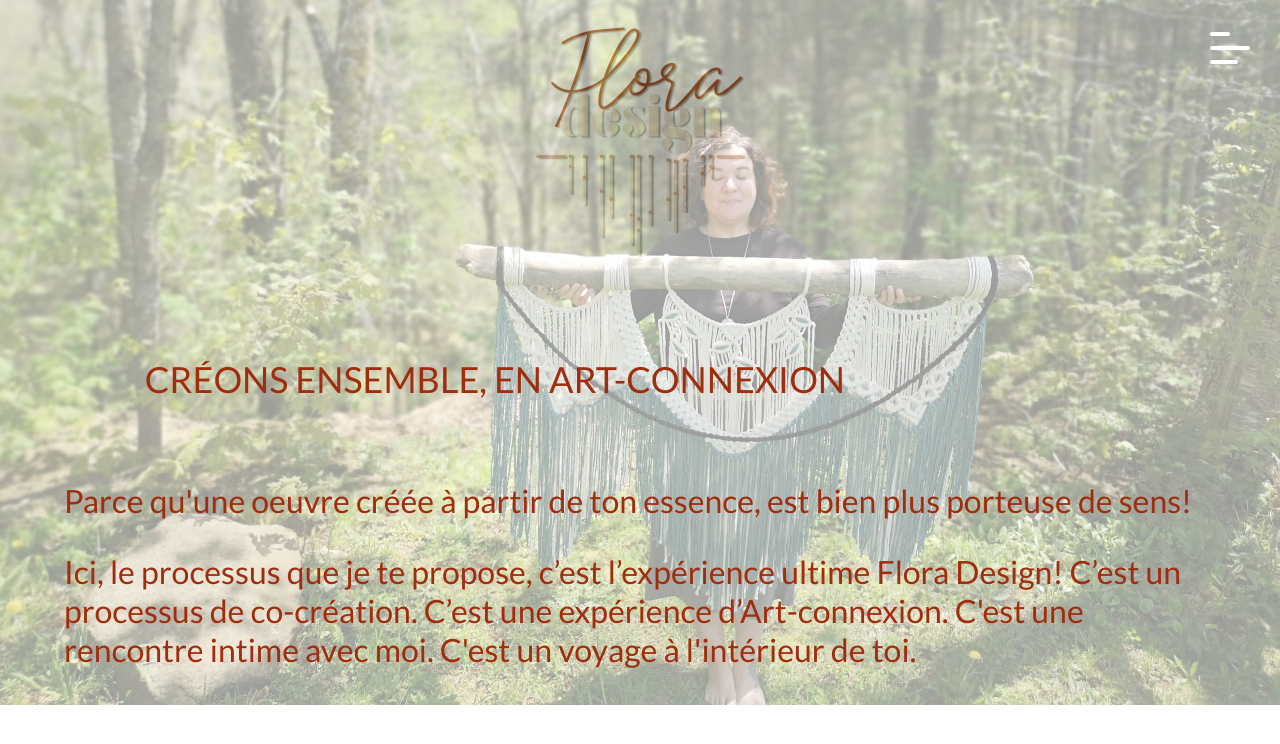
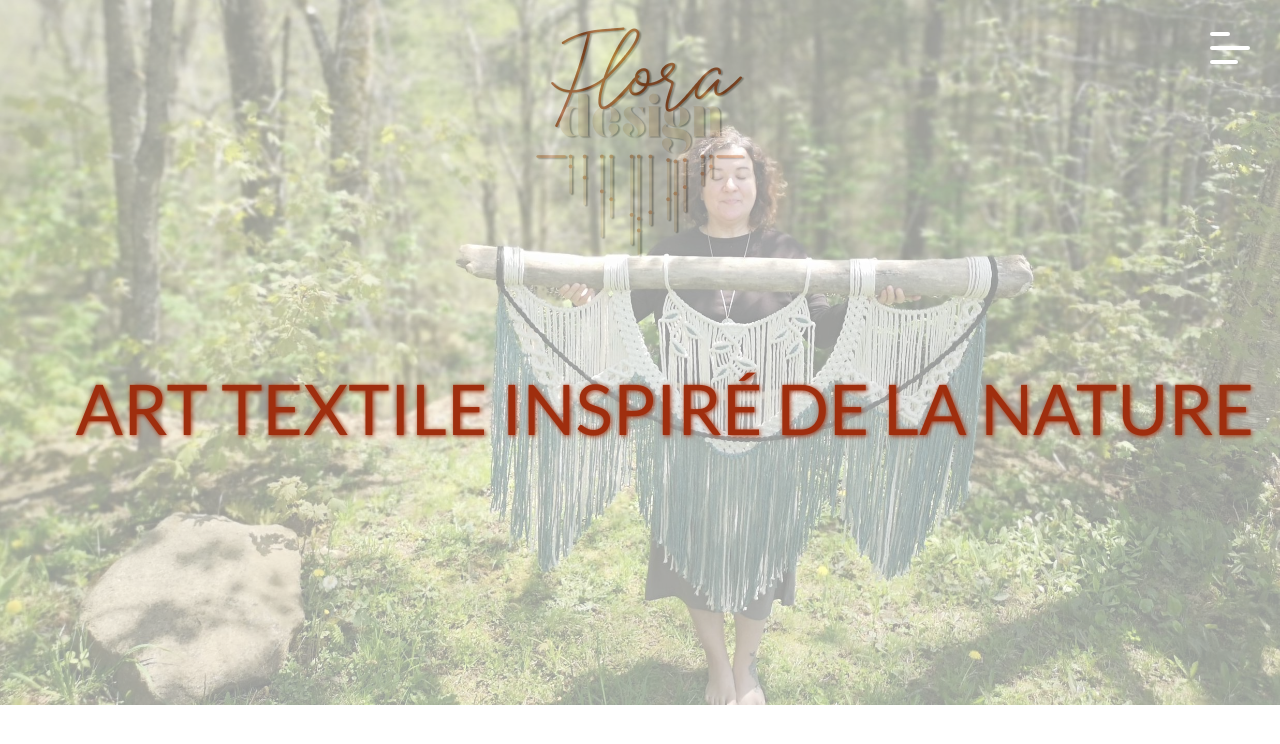
Before and after one commit to Jon104/flora-design, a React (Create React App) app: page / in a window 1280 px wide. Shown: the top 744 px of the page. Built offline with nearby package versions, Linux system fonts and the light colour scheme.

Commit message:
Modified Landing page title

```diff
--- a/src/pages/Landing.jsx
+++ b/src/pages/Landing.jsx
@@ -21,19 +21,15 @@ const TopImage = styled.img`
 
 const Container = styled.div`
   position: relative;
-  margin: 5% 5%;
+  margin: 7% 1%;
   z-index: 2;
 `;
 
 const Title = styled.p`
-  margin: 7%;
-  font-size: 36px;
+  padding-left: 5%;
+  font-size: 70px;
   color: #9F2E0E;
-`;
-
-const Subtitle = styled.p`
-  font-size: 32px;
-  color: #9F2E0E;
+  text-shadow:1px 1px 5px #9F2E0E;
 `;
 
 const Landing = () => {
@@ -42,13 +38,7 @@ const Landing = () => {
       <Logo src="./img/logo.png" alt="Logo" />
       <TopImage src="./img/landing.jpg" alt="Landing page" />
       <Container>
-        <Title>CRÉONS ENSEMBLE, EN ART-CONNEXION</Title>
-        <Subtitle>
-          Parce qu'une oeuvre créée à partir de ton essence, est bien plus porteuse de sens!
-          <Subtitle>
-            Ici, le processus que je te propose, c’est l’expérience ultime Flora Design! C’est un processus de co-création. C’est une expérience d’Art-connexion. C'est une rencontre intime avec moi. C'est un voyage à l'intérieur de toi.
-          </Subtitle>
-        </Subtitle>
+        <Title>ART TEXTILE INSPIRÉ DE LA NATURE</Title>
       </Container>
 
     </>
```
